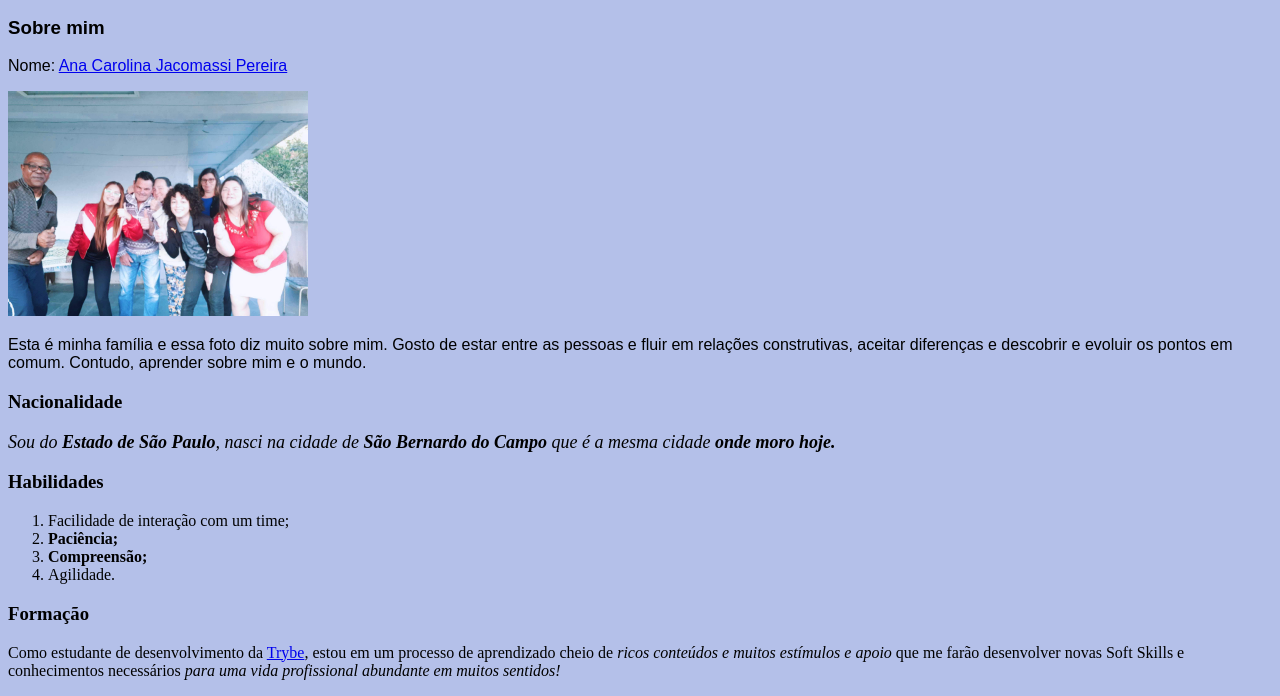
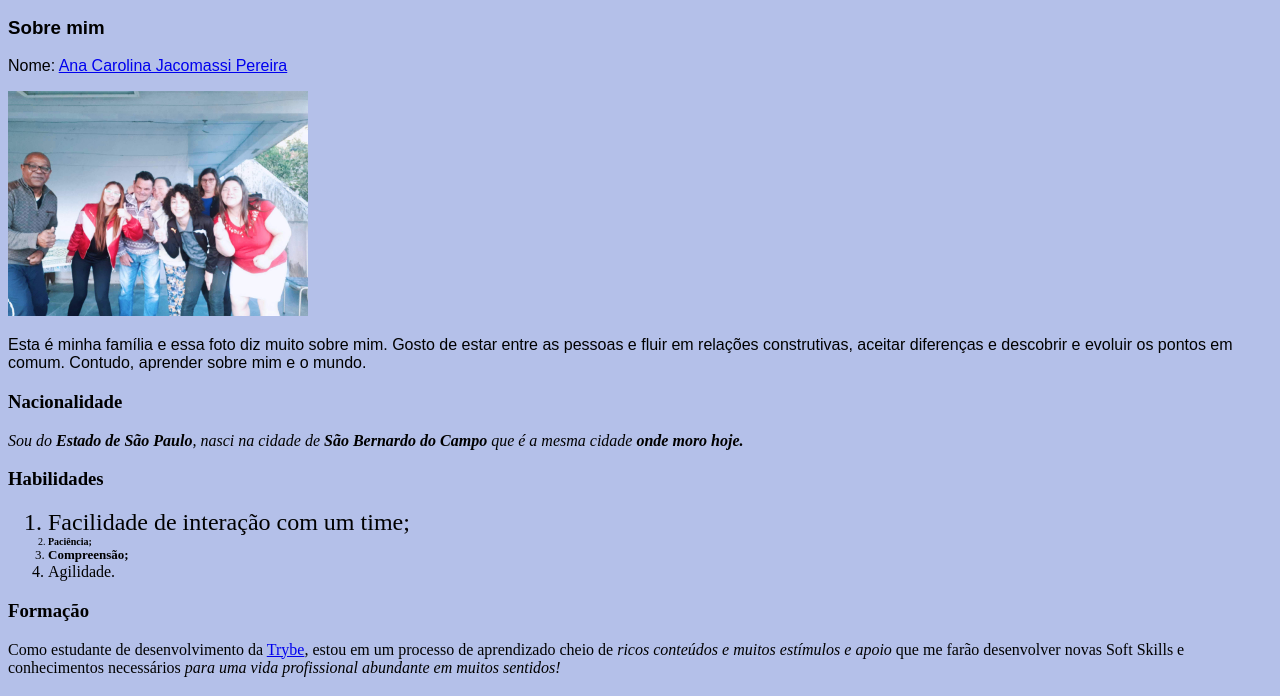
Before and after one commit to Ana-Jacomassi/jcmassi.github.io, a plain HTML site: page index.html in a window 1280 px wide. Shown: the part 154-850 px from the top of the page. Drawn offline with Linux system fonts and the light colour scheme.

Commit message:
Adiciona tamanho das fontes de 'lista de habilidades'

```diff
--- a/index.html
+++ b/index.html
@@ -18,7 +18,22 @@
 
     #nacionalidade-style {
       font-style: italic;
-      font-size:large;
+    }
+
+    .list-style-sobremim {
+      font-size: x-large;
+    }
+
+    .list-style-nacionalidade {
+      font-size: x-small;
+    }
+
+    .list-style-habilidades {
+      font-size:small
+    }
+
+    .list-style-formacao {
+      font-size: medium;
     }
   </style>
 
@@ -43,10 +58,10 @@
   <p id="nacionalidade-style">Sou do <strong> Estado de São Paulo</strong>, nasci na cidade de <strong>São Bernardo do Campo</strong> que é a mesma cidade <strong>onde moro hoje.</strong></p>
   <h3 id="habilidades">Habilidades</h3>
   <ol>
-    <li>Facilidade de interação com um time;</li>
-    <li><strong>Paciência;</strong></li>
-    <li><strong>Compreensão;</strong></li>
-    <li>Agilidade.</li>
+    <li class="list-style-sobremim">Facilidade de interação com um time;</li>
+    <li class="list-style-nacionalidade"><strong>Paciência;</strong></li>
+    <li class="list-style-habilidades"><strong>Compreensão;</strong></li>
+    <li class="list-style-formacao">Agilidade.</li>
   </ol>
   <h3 id="formacao">Formação</h3>
   <p>Como estudante de desenvolvimento da <a href="https://www.betrybe.com" target="blanck">Trybe</a>, estou em um processo de aprendizado cheio de <i>ricos conteúdos e muitos estímulos e apoio</i> que me farão desenvolver novas Soft Skills e conhecimentos necessários <i>para uma vida profissional abundante em muitos sentidos!</i></p>
```
